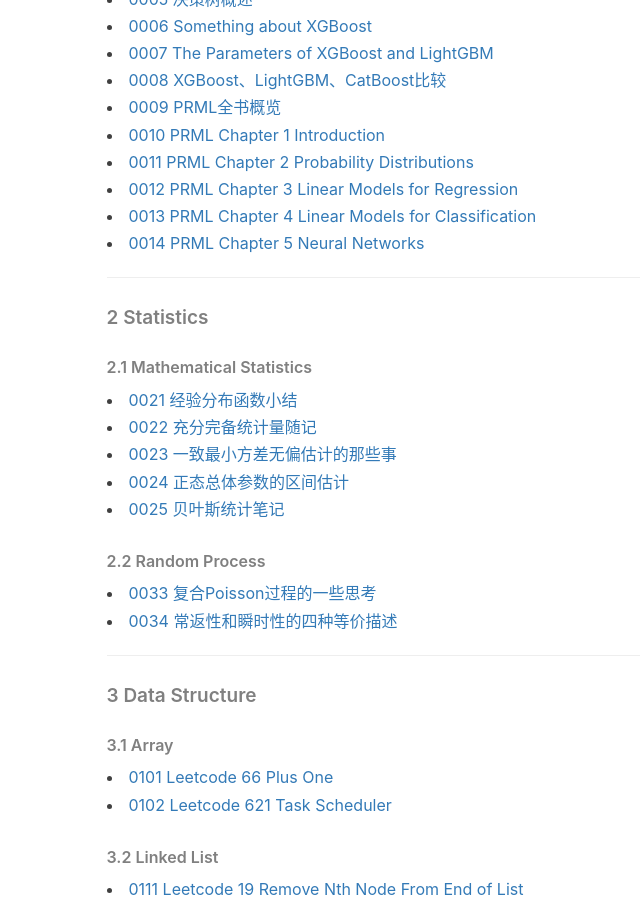
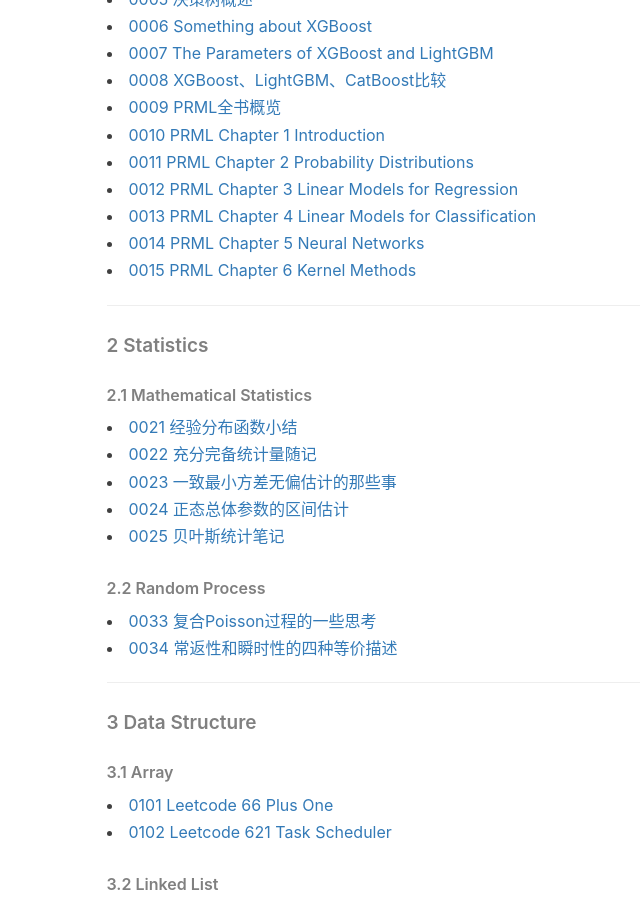
Before and after one commit to ZaccWu/ZaccWu.github.io, a Jekyll site: the page built from post list.html, in a window 1280 px wide and 900 px high, scrolled down 850 px. Shown: the whole window, without its empty margins (61-701 px from the left). Built offline with Jekyll 4.4.1, drawn with Linux system fonts in a browser that asks for light colours; nearby versions of some CDN libraries; comment, search, counter and statistics services are not loaded.

Commit message:
Update post list.html

```diff
--- a/post list.html
+++ b/post list.html
@@ -37,6 +37,7 @@
     <li><a href="https://tinky2013.github.io/2019/09/10/PRML-Chapter-3-Linear-Models-for-Regression/">0012 PRML Chapter 3 Linear Models for Regression</a></li>
     <li><a href="https://tinky2013.github.io/2019/09/12/PRML-Chapter-4-Linear-Models-for-Classification/">0013 PRML Chapter 4 Linear Models for Classification</a></li>
     <li><a href="https://tinky2013.github.io/2019/09/16/PRML-Chapter-5-Neural-Networks/">0014 PRML Chapter 5 Neural Networks</a></li>
+    <li><a href="https://tinky2013.github.io/2019/09/17/PRML-Chapter-6-Kernel-Methods/">0015 PRML Chapter 6 Kernel Methods</a></li>
 
     <hr>
     <h5>2 Statistics</h5>
```
